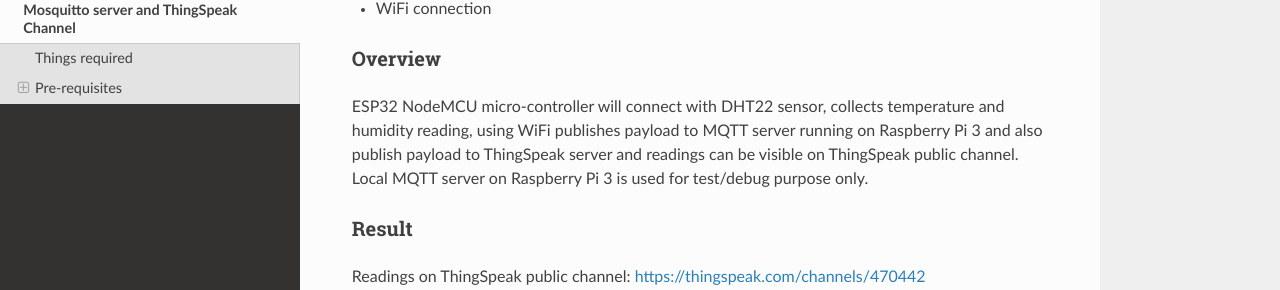
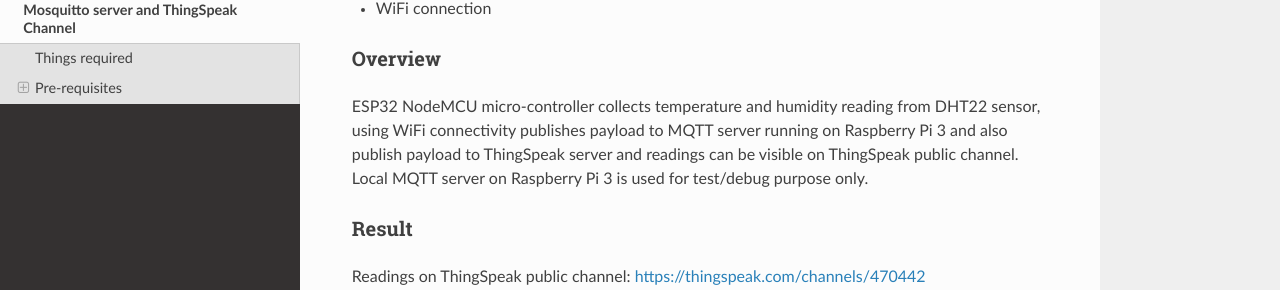
Before and after one commit to KhareS/IOT-DIY, a Sphinx documentation site: the page built from docs/source/ESP32NodeMCU/01.Publish_DHT22_data_to_ThingSpeak_channel.rst, in a window 1280 px wide and 900 px high, scrolled down 463 px. Shown: the part 161-451 px from the top of the window. Built offline with Sphinx 7.4.7 and the Read the Docs theme 2.0.0, drawn with Linux system fonts in a browser that asks for light colours.

Commit message:
docs update

```diff
--- a/docs/source/ESP32NodeMCU/01.Publish_DHT22_data_to_ThingSpeak_channel.rst
+++ b/docs/source/ESP32NodeMCU/01.Publish_DHT22_data_to_ThingSpeak_channel.rst
@@ -46,7 +46,7 @@
 Overview
 -----------
 
-ESP32 NodeMCU micro-controller will connect with DHT22 sensor, collects temperature and humidity reading, using WiFi publishes payload to MQTT server running on Raspberry Pi 3 and also publish payload to ThingSpeak server and readings can be visible on ThingSpeak public channel. Local MQTT server on Raspberry Pi 3 is used for test/debug purpose only.
+ESP32 NodeMCU micro-controller collects temperature and humidity reading from DHT22 sensor, using WiFi connectivity publishes payload to MQTT server running on Raspberry Pi 3 and also publish payload to ThingSpeak server and readings can be visible on ThingSpeak public channel. Local MQTT server on Raspberry Pi 3 is used for test/debug purpose only.
 
 
 Result
```
